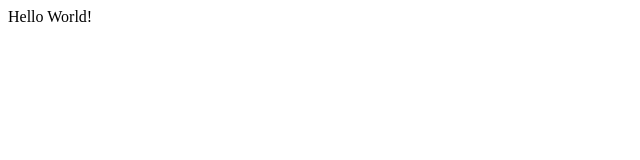
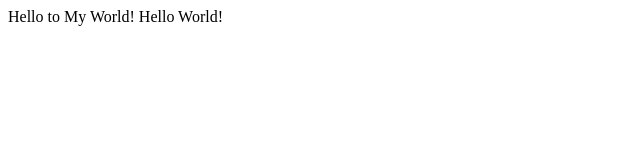
Before and after one commit to erwins123/lecture, a plain HTML site: page hello.html in a window 1280 px wide. Shown: the whole page, without its empty margins (0-640 px from the left). Drawn offline with Linux system fonts and the light colour scheme.

Commit message:
Update hello.html

```diff
--- a/hello.html
+++ b/hello.html
@@ -2,7 +2,7 @@
 <html lang="en">
 
 <head>
-
+Hello to My World!
 </head>
 
 <body>
```
